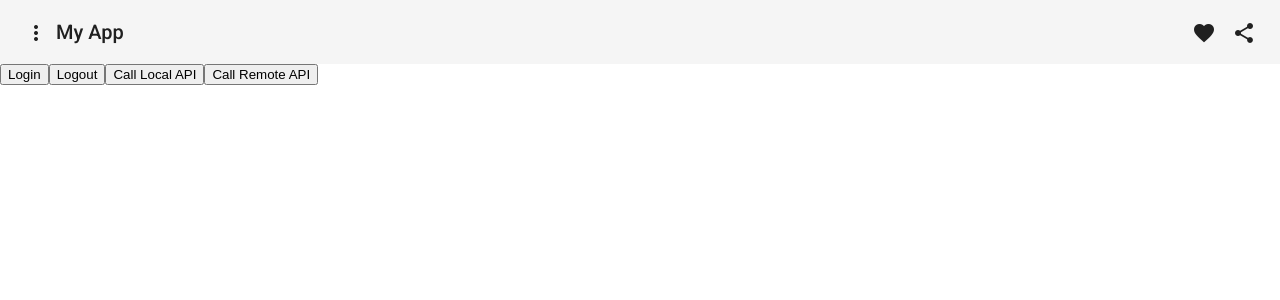
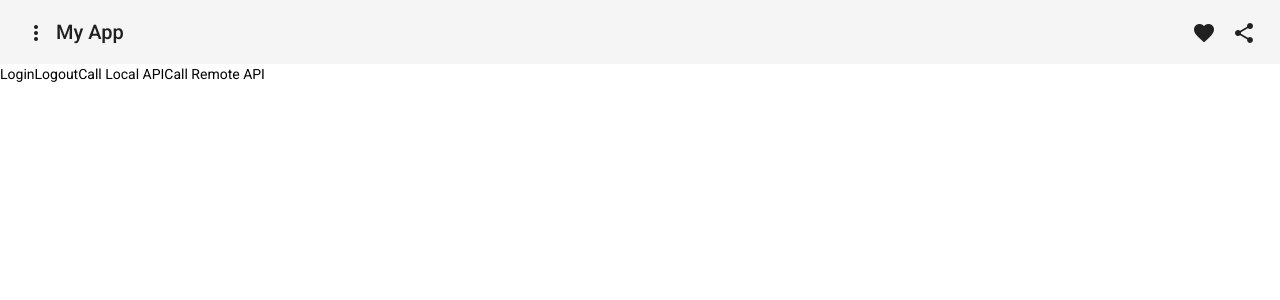
Before and after one commit to jegnzc/AngularIS, an Angular app in the folder src/JavaScriptClient/ClientApp/: page / in a window 1280 px wide. Shown: the top 300 px of the page. Built offline with nearby package versions, Linux system fonts and the light colour scheme; no server answers.

Commit message:
Added tailwind

```diff
--- a/src/JavaScriptClient/ClientApp/package.json
+++ b/src/JavaScriptClient/ClientApp/package.json
@@ -33,13 +33,16 @@
     "@angular/cli": "~14.2.1",
     "@angular/compiler-cli": "^14.0.0",
     "@types/jasmine": "~4.0.0",
+    "autoprefixer": "^10.4.12",
     "jasmine-core": "~4.3.0",
     "karma": "~6.4.0",
     "karma-chrome-launcher": "~3.1.0",
     "karma-coverage": "~2.2.0",
     "karma-jasmine": "~5.1.0",
     "karma-jasmine-html-reporter": "~2.0.0",
+    "postcss": "^8.4.17",
     "run-script-os": "^1.1.6",
+    "tailwindcss": "^3.1.8",
     "typescript": "~4.7.2"
   }
 }
--- /dev/null
+++ b/src/JavaScriptClient/ClientApp/tailwind.config.js
@@ -0,0 +1,10 @@
+/** @type {import('tailwindcss').Config} */
+module.exports = {
+  content: [
+    "./src/**/*.{html,ts}",
+  ],
+  theme: {
+    extend: {},
+  },
+  plugins: [],
+}
```
Also changed, not shown: src/JavaScriptClient/ClientApp/src/styles.scss (+12 -10 lines), 1 other file (tests, documents, lock files or other folders).
